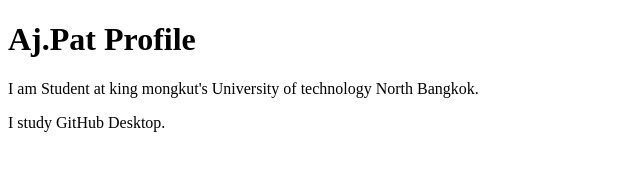
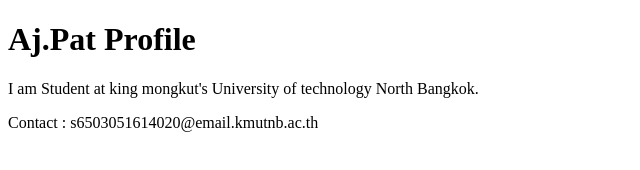
Before and after one commit to EIEIZA55/github-desktop-project, a plain HTML site: page index.html in a window 1280 px wide. Shown: the whole page, without its empty margins (0-640 px from the left). Drawn offline with Linux system fonts and the light colour scheme.

Commit message:
Add contact me
Add contact me

```diff
--- a/index.html
+++ b/index.html
@@ -8,6 +8,6 @@
 <body>
     <h1>Aj.Pat Profile</h1>
     <p>I am Student at king mongkut's University of technology North Bangkok.</p>
-    <p>I study GitHub Desktop.</p>
+    <footer> Contact : s6503051614020@email.kmutnb.ac.th</footer>
 </body>
 </html>
```
